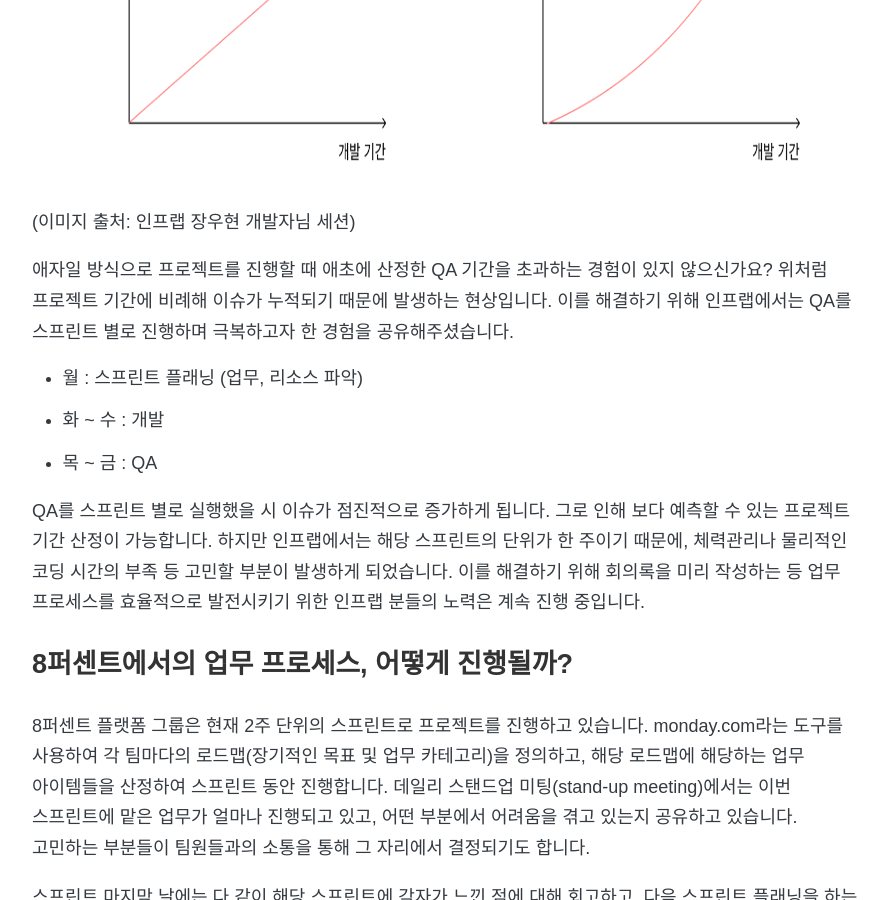
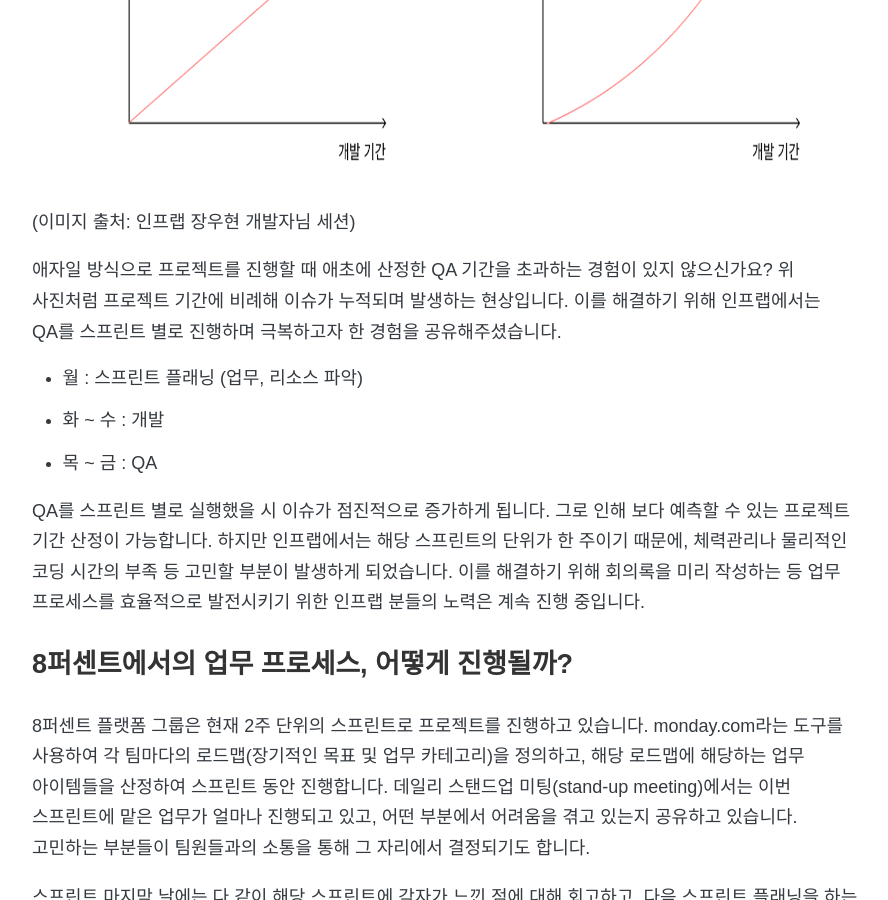
Before and after one commit to 8percent/8percent.github.io, a Jekyll site: the page built from _posts/2022-09-08-신입개발자의_인프콘2022_참가_후기.md, in a window 1280 px wide and 900 px high, scrolled down 3178 px. Shown: the whole window, without its empty margins (194-1082 px from the left). Built offline with Jekyll 4.4.1, drawn with Linux system fonts in a browser that asks for light colours; some web fonts are replaced.

Commit message:
CHG: 내용 수정

```diff
--- a/_posts/2022-09-08-신입개발자의_인프콘2022_참가_후기.md
+++ b/_posts/2022-09-08-신입개발자의_인프콘2022_참가_후기.md
@@ -38,7 +38,7 @@
 
 (이미지 출처: 인프랩 장우현 개발자님 세션)
 
-애자일 방식으로 프로젝트를 진행할 때 애초에 산정한 QA 기간을 초과하는 경험이 있지 않으신가요? 위처럼 프로젝트 기간에 비례해 이슈가 누적되기 때문에 발생하는 현상입니다. 이를 해결하기 위해 인프랩에서는 QA를 스프린트 별로 진행하며 극복하고자 한 경험을 공유해주셨습니다.
+애자일 방식으로 프로젝트를 진행할 때 애초에 산정한 QA 기간을 초과하는 경험이 있지 않으신가요? 위 사진처럼 프로젝트 기간에 비례해 이슈가 누적되며 발생하는 현상입니다. 이를 해결하기 위해 인프랩에서는 QA를 스프린트 별로 진행하며 극복하고자 한 경험을 공유해주셨습니다.
 
 - 월 : 스프린트 플래닝 (업무, 리소스 파악)
 - 화 ~ 수 : 개발
```
